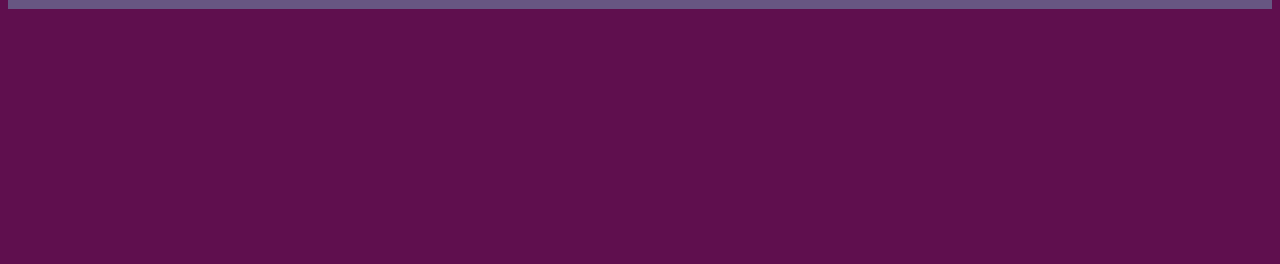
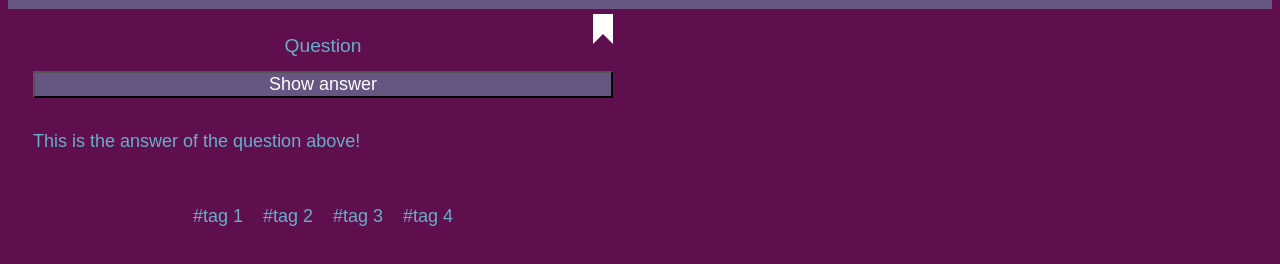
Before and after one commit to roscha80/quizz-app, a website built with Vite: page src/index.html in a window 1280 px wide. Shown: the part 48-312 px from the top of the page. Built offline with nearby package versions, Linux system fonts and the light colour scheme; a web font is replaced by a local one.

Commit message:
Solve pullrequest

```diff
--- a/src/index.html
+++ b/src/index.html
@@ -16,6 +16,25 @@
     <header class="app-header">
       <h1 class="app-header__heading">Magic Quizard</h1>
     </header>
-    <main class="app-main"></main>
+    <main class="app-main">
+      <section class="quiz-card">
+        <h2 class="quiz-card__heading">Question</h2>
+        <button class="quiz-cart__button">Show answer</button>
+        <p class="quiz-card__answer">
+          This is the answer of the question above!
+        </p>
+        <ul class="quiz-card__taglist">
+          <li>#tag 1</li>
+          <li>#tag 2</li>
+          <li>#tag 3</li>
+          <li>#tag 4</li>
+        </ul>
+        <div
+          role="button"
+          class="quiz-card__bookmark quiz-card__bookmark--add"
+          aria-label="Add bookmark"
+        ></div>
+      </section>
+    </main>
   </body>
 </html>
--- a/src/styles/quiz-card/quiz-card.css
+++ b/src/styles/quiz-card/quiz-card.css
@@ -1,4 +1,4 @@
-.quiz__general {
+.quiz-card {
   background: var(--background);
   border-color: var(--color-white);
   color: var(--color-blue);
@@ -44,4 +44,5 @@
 
 .quiz-card__bookmark--added {
   border: 10px solid black;
+  border-bottom-color: transparent;
 }
```
Also changed, not shown: src/bookmarked.html (+9 -2 lines), src/create.html (+8 -1 lines), src/profile.html (+8 -1 lines).
